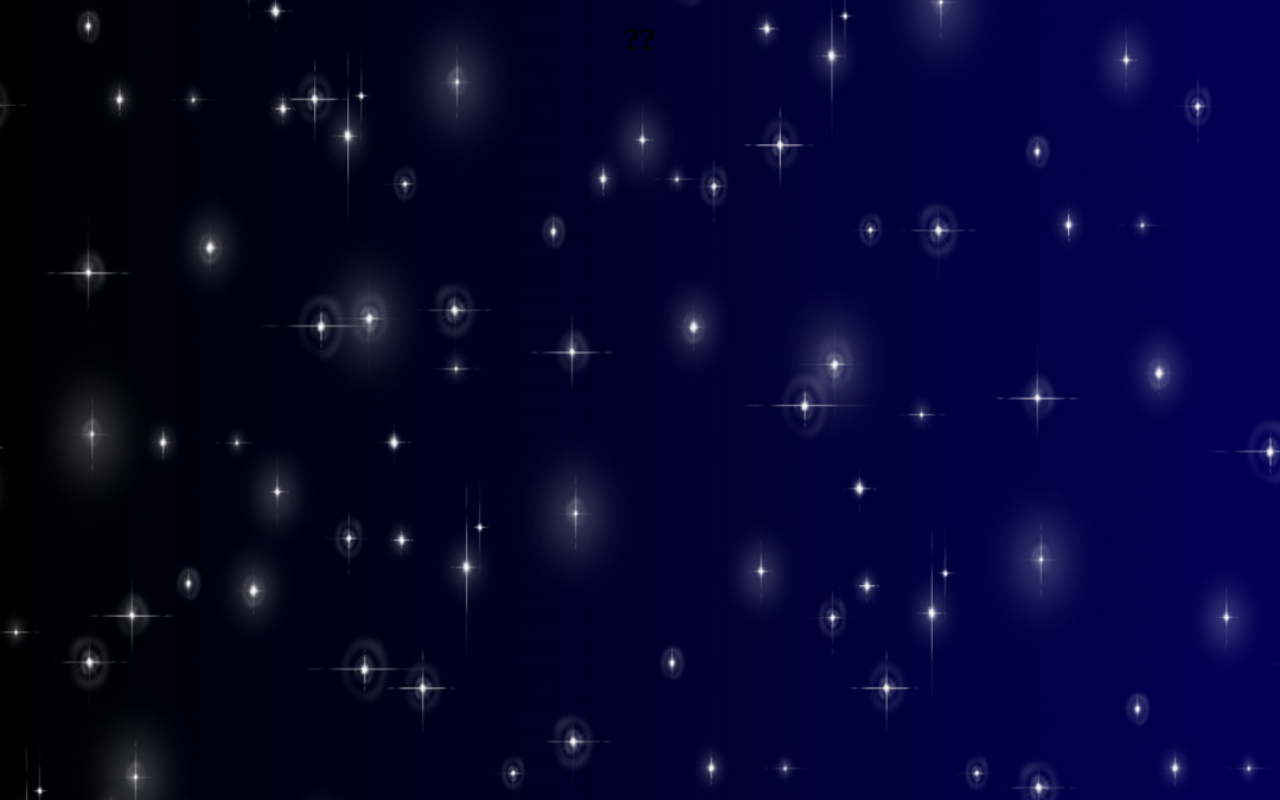
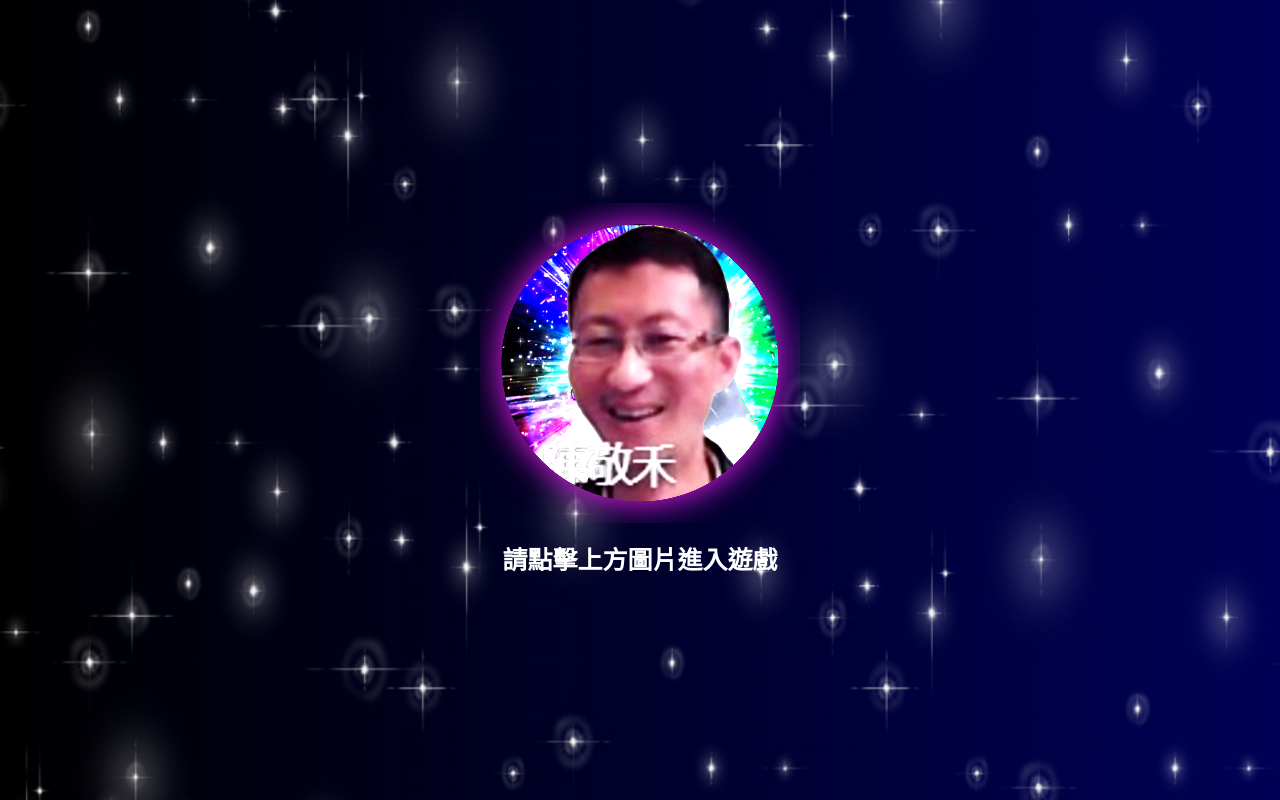
Before and after one commit to fanyuuu2006/LaBaG-NextJS, a Next.js app: page / in a window 1280 px wide. Built offline with nearby package versions, Linux system fonts and the light colour scheme.

Commit message:
next 13版本布局

```diff
--- /dev/null
+++ b/src/app/layout.jsx
@@ -0,0 +1,16 @@
+import "@/styles/global.css";
+
+export const metadata = {
+  title: "啦八機",
+  description: "飯魚高中時的隨筆神作",
+  icons: "/Superhhh.ico"
+};
+
+
+export default function RootLayout({ children }) {
+  return (
+    <html lang="zh-TW">
+      <body>{children}</body>
+    </html>
+  );
+}
--- /dev/null
+++ b/src/app/page.jsx
@@ -0,0 +1,29 @@
+"use client";
+
+import Image from "next/image";
+import SuperCircle from "@/assets/SuperCircle.png";
+export default function Index() {
+
+  function IntoGame() {
+  }
+
+  return (
+    <div className="Screen">
+      <Image
+        src = {SuperCircle}
+        alt = "SuperCircle"
+        onClick = {() => {IntoGame()}}
+        style={{ cursor: "pointer" }}
+      />
+      <p
+        style={{
+          textAlign: "center",
+          fontSize: "25px",
+          color: "white",
+        }}
+      >
+        <b>請點擊上方圖片進入遊戲</b>
+      </p>
+    </div>
+  );
+}
--- a/src/pages/_app.jsx
+++ /dev/null
@@ -1,18 +0,0 @@
-import Head from "next/head";
-import "@/style/global.css";
-
-function MyApp({ Component, pageProps }) {
-    return (
-      <>
-        <Head>
-          <title>啦八機</title>
-          <meta name="description" content="這是我的 Next.js 網站" />
-          <link rel="icon" href="/Superhhh.ico" />
-          <meta name="theme-color" content="#ffffff" />
-        </Head>
-        <Component {...pageProps} />
-      </>
-    );
-  }
-
-export default MyApp;
--- a/src/pages/index.jsx
+++ /dev/null
@@ -1,7 +0,0 @@
-export default function index() {
-  return (
-    <>
-      <h1>??</h1>
-    </>
-  );
-}
--- a/src/style/global.css
+++ /dev/null
@@ -1,11 +0,0 @@
-body {
-    background: black url("../assets/BG.jpg") center/cover no-repeat fixed;
-    height: 100vh;
-    width: 100vw;
-    margin: 0;
-    padding: 0;
-    display: flex;
-    align-items: flex-start;
-    justify-content: center;
-    transition: background-image 0.5s;
-  }
--- /dev/null
+++ b/src/styles/global.css
@@ -0,0 +1,20 @@
+body {
+  background: black url("../assets/BG.jpg") center/cover no-repeat fixed;
+  height: 100vh;
+  width: 100vw;
+  margin: 0;
+  padding: 0;
+  display: flex;
+  align-items: flex-start;
+  justify-content: center;
+  transition: background-image 0.5s;
+}
+
+.Screen {
+  height: 100vh;
+  display: flex;
+  flex-direction: column;
+  align-items: center;
+  justify-content: center;
+  line-height: 1;
+}
```
Also changed, not shown: package.json (+6 -2 lines), .eslintrc.json (added), 1 other file (tests, documents, lock files or other folders).
